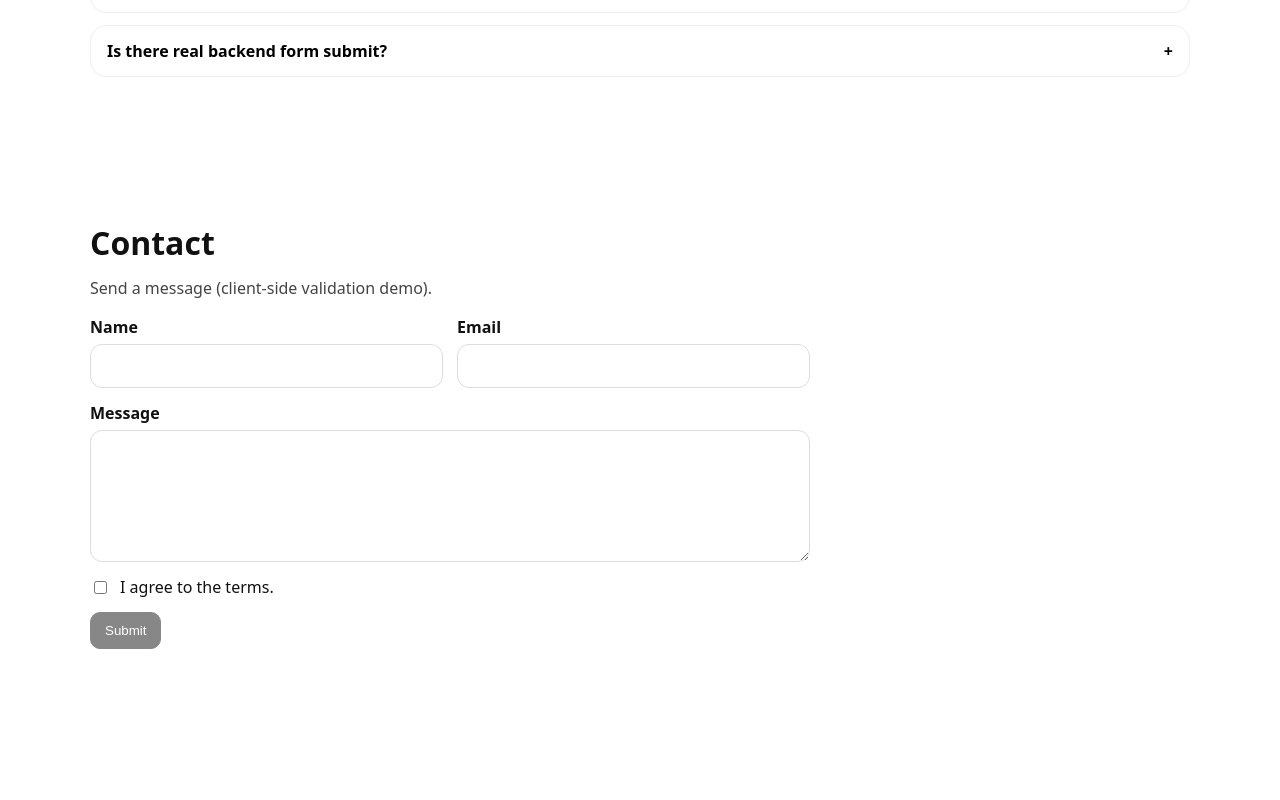
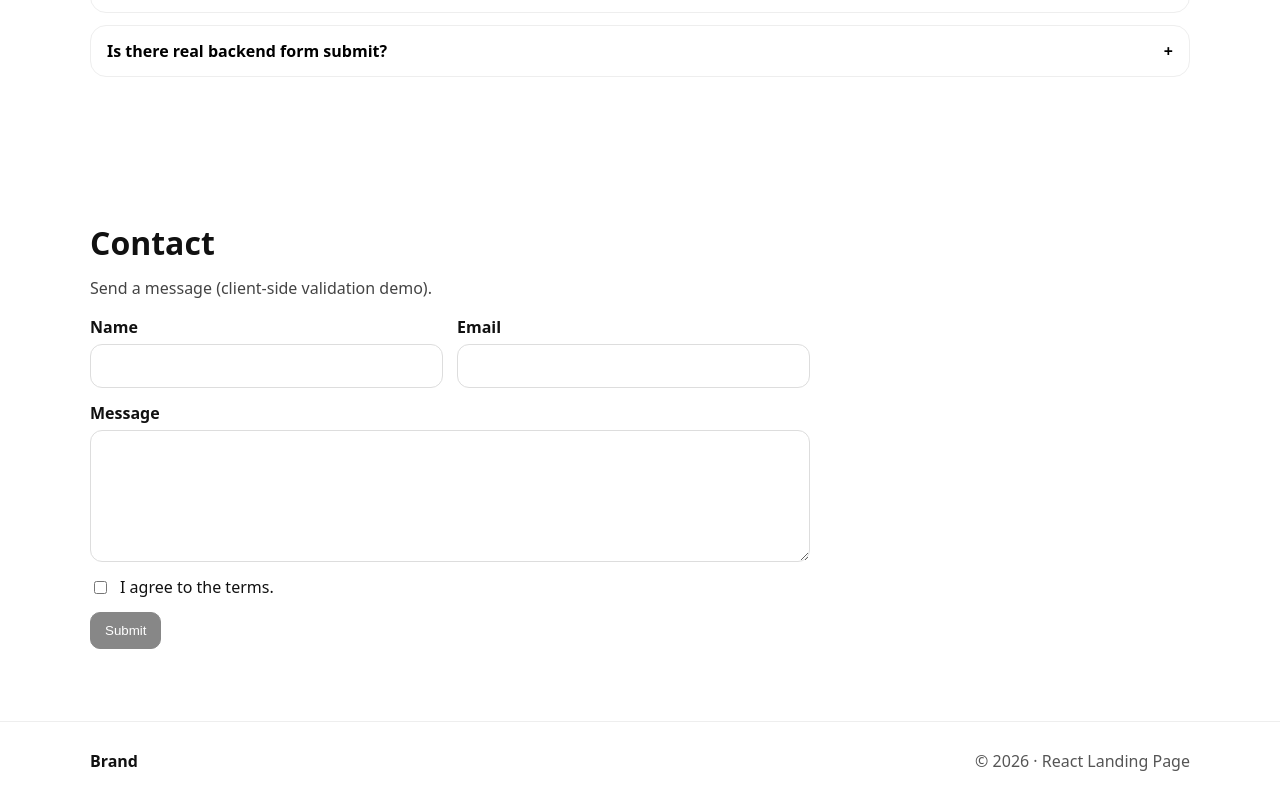
Before and after one commit to romanfen1997-creator/react-landing-page, a React (Vite) app: page / in a window 1280 px wide. Shown: the part 1351-2151 px from the top of the page. Before the commit the page ends 2072 px from the top, so only its background shows below. Built offline with nearby package versions, Linux system fonts and the light colour scheme.

Commit message:
feat: add footer

```diff
--- a/src/App.jsx
+++ b/src/App.jsx
@@ -4,6 +4,7 @@ import Features from "./components/sections/Features/Features";
 import Cards from "./components/sections/Cards/Cards";
 import FAQ from "./components/sections/FAQ/FAQ";
 import ContactForm from "./components/sections/ContactForm/ContactForm";
+import Footer from "./components/layout/Footer/Footer";
 
 export default function App() {
     return (
@@ -16,6 +17,7 @@ export default function App() {
                 <FAQ />
                 <ContactForm />
             </main>
+            <Footer />
         </>
     );
 }
--- /dev/null
+++ b/src/components/layout/Footer/Footer.jsx
@@ -0,0 +1,17 @@
+import Container from "../Container";
+import "./Footer.scss";
+
+export default function Footer() {
+    const year = new Date().getFullYear();
+
+    return (
+        <footer className="footer">
+            <Container>
+                <div className="footer__inner">
+                    <div className="footer__brand">Brand</div>
+                    <div className="footer__meta">© {year} · React Landing Page</div>
+                </div>
+            </Container>
+        </footer>
+    );
+}
--- /dev/null
+++ b/src/components/layout/Footer/Footer.scss
@@ -0,0 +1,19 @@
+.footer {
+  border-top: 1px solid #eee;
+  padding: 28px 0;
+  background: #fff;
+}
+
+.footer__inner {
+  display: flex;
+  justify-content: space-between;
+  align-items: center;
+  gap: 12px;
+}
+
+.footer__brand { font-weight: 700; }
+.footer__meta { color: #555; }
+
+@media (max-width: 899px) {
+  .footer__inner { flex-direction: column; align-items: flex-start; }
+}
```
